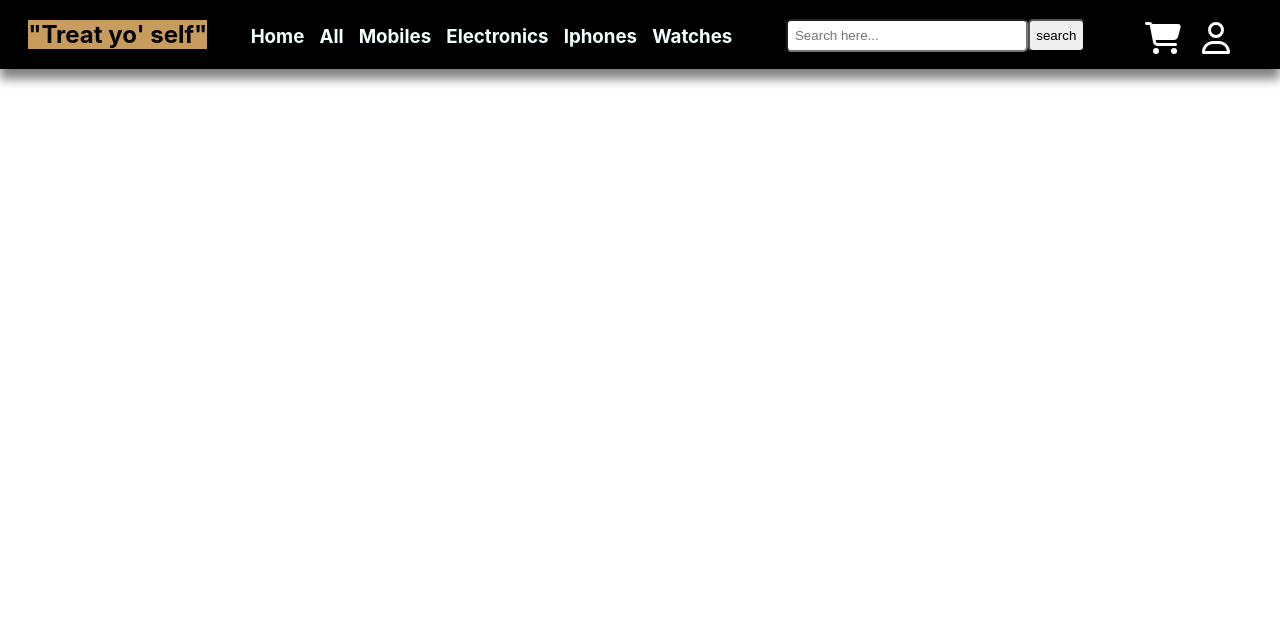
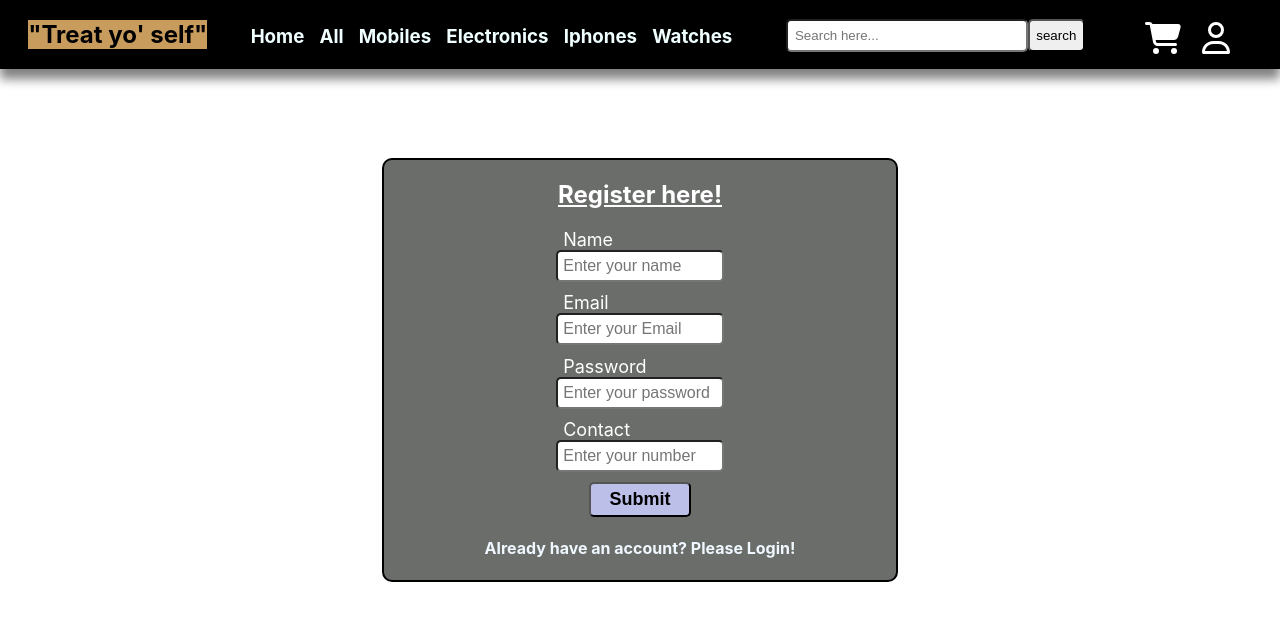
Before and after one commit to surajspider/Ecommerce_Project, a React (Create React App) app: page /register in a window 1280 px wide. Shown: the top 620 px of the page. Built offline with nearby package versions, Linux system fonts and the light colour scheme; no server answers.

Commit message:
login and register connected with db

```diff
--- a/package.json
+++ b/package.json
@@ -11,6 +11,7 @@
     "@testing-library/jest-dom": "^5.17.0",
     "@testing-library/react": "^13.4.0",
     "@testing-library/user-event": "^13.5.0",
+    "axios": "^1.6.1",
     "react": "^18.2.0",
     "react-dom": "^18.2.0",
     "react-router-dom": "^6.17.0",
--- a/src/Compo/Test2.js
+++ /dev/null
@@ -1,9 +0,0 @@
-import React from 'react'
-
-function Test2() {
-    return (
-        <div>Test2</div>
-    )
-}
-
-export default Test2
--- a/src/DataStore/DataStore.js
+++ b/src/DataStore/DataStore.js
@@ -6,7 +6,8 @@ export const storeData = createContext();
 function DataStore({ children }) {
     const [data, setData] = useState([]);
     const fetchfun = async () => {
-        const res = await fetch("https://ecommerce-ns6o.onrender.com/api/alldata");
+        const res = await fetch("https://ecommerce-ns6o.onrender.com/api/alldata"); //http://localhost:4500/api/alldata
+        //https://dazzling-raindrop-112b21.netlify.app/api/alldata
         const user = await res.json();
         setData(user);
     }
--- a/src/Navbar/NavbarCompo.js
+++ b/src/Navbar/NavbarCompo.js
@@ -1,11 +1,33 @@
 import { faUser } from '@fortawesome/free-regular-svg-icons'
 import { faCartShopping } from '@fortawesome/free-solid-svg-icons'
 import { FontAwesomeIcon } from '@fortawesome/react-fontawesome'
-import React, { useState } from 'react'
-import { NavLink } from 'react-router-dom'
+import axios from 'axios'
+import React, { useEffect, useState } from 'react'
+import { NavLink, useNavigate } from 'react-router-dom'
 
 function NavbarCompo() {
     const [showsubroute, setsubroute] = useState({ all: false, mobiles: false, electronics: false, iphone: false, watch: false, user: false });
+    const [loginout, setloginout] = useState(true);
+    const navi = useNavigate();
+    const token = localStorage.getItem("token");
+    const logoutfun = () => {
+        console.log("buttonpressed");
+        localStorage.removeItem("token");
+        setloginout(true);
+        navi("/");
+    }
+    useEffect(() => {
+        if (token) {
+            axios.get("https://ecommerce-ns6o.onrender.com/apis/auth", { headers: { "authorization": `Bearer ${token}` } }) //http://localhost:4500/apis/auth
+                .then((res) => {
+                    console.log(res.data.msg);
+                    if (res.data.msg === "User Authorized") {
+                        setloginout(false);
+                    }
+                })
+                .catch(err => console.log(err))
+        }
+    }, [token])
     return (
         <div>
             <div className='navbar'>
@@ -107,9 +129,19 @@ function NavbarCompo() {
                     <div onMouseEnter={() => setsubroute({ ...showsubroute, user: true })} onMouseLeave={() => setsubroute({ ...showsubroute, user: false })}>
                         <FontAwesomeIcon icon={faUser} size="2xl" className='usercolor' />
                         {showsubroute.user && (
-                            <div className='subroute_user'>
-                                <h4>Login</h4>
-                                <h4>Sign Up</h4>
+                            <div>
+                                {loginout && (
+                                    <div className='subroute_user'>
+                                        <NavLink className="login_navlink" to="/login"><h4>Login</h4></NavLink>
+                                        <NavLink className="login_navlink" to="/register"><h4>Register</h4></NavLink>
+                                    </div>
+                                )}
+                                {!loginout && (
+                                    <div className='subroute_user' id='logoutdiv'>
+                                        <h4>{ }</h4>
+                                        <NavLink className="login_navlink"><h4 onClick={() => logoutfun()}>Logout</h4></NavLink>
+                                    </div>
+                                )}
                             </div>
                         )}
                     </div>
--- /dev/null
+++ b/src/Register_Login/Login.js
@@ -0,0 +1,57 @@
+import axios from 'axios'
+import React, { useState } from 'react'
+import { NavLink, useNavigate } from 'react-router-dom'
+
+function Login() {
+    const [data, setData] = useState({
+        email: "",
+        pass: ""
+    })
+    const navi = useNavigate();
+    const handleInput = (event) => {
+        setData({ ...data, [event.target.name]: event.target.value })
+    }
+    const handleSubmit = (e) => {
+        e.preventDefault();
+        if ((!data.email.includes("@"))) {
+            alert("Enter valid email address!!")
+        }
+        else if (!data.pass.trim()) {
+            alert("Enter Password!")
+        }
+        else {
+            console.log(data);
+            axios.post("https://ecommerce-ns6o.onrender.com/apis/login", data) //http://localhost:4500/apis/login
+                .then((res) => {
+                    alert(res.data.msg);
+                    if (res.data.msg === "User Logged in Successfully!") {
+                        localStorage.setItem("token", res.data.token);
+                        navi("/");
+                    }
+                })
+                .catch(err => console.log(err));
+            setData({ uname: "", email: "", pass: "", contact: "" })
+        }
+    }
+    return (
+        <div className='registerpage'>
+            <div className='registerdiv'>
+                <h2 style={{ textDecoration: "underLine" }}>Login here!</h2>
+                <form>
+                    <div className='form-group'>
+                        <label htmlFor='email'>Email</label>
+                        <input type='email' name='email' id='email' placeholder='Enter your Email' value={data.email} onChange={handleInput} />
+                    </div>
+                    <div className='form-group'>
+                        <label htmlFor='pass'>Password</label>
+                        <input type='password' name='pass' id='pass' placeholder='Enter your password' value={data.pass} onChange={handleInput} />
+                    </div>
+                    <button className='reg_submit' onClick={handleSubmit}>Submit</button>
+                    <NavLink to="/register" className="navdeco"><h4>Not yet Registered? Please Register here!</h4></NavLink>
+                </form>
+            </div>
+        </div>
+    )
+}
+
+export default Login
--- /dev/null
+++ b/src/Register_Login/Register.js
@@ -0,0 +1,74 @@
+import axios from 'axios'
+import React, { useState } from 'react'
+import { NavLink, useNavigate } from 'react-router-dom'
+
+function Register() {
+    const [data, setData] = useState({
+        uname: "",
+        email: "",
+        pass: "",
+        contact: ""
+    })
+    const navi = useNavigate();
+    const handleInput = (event) => {
+        setData({ ...data, [event.target.name]: event.target.value })
+    }
+    const handleSubmit = (e) => {
+        e.preventDefault();
+        if (!data.uname.trim()) {
+            alert("Enter Name!\nIt is mandatory!!")
+        }
+        else if ((!data.email.includes("@"))) {
+            alert("Enter valid email address!!")
+        }
+        else if (!data.pass.trim()) {
+            alert("Enter Password!")
+        }
+        else if (!data.contact.trim()) {
+            alert("Enter Mobile Number");
+        }
+        else {
+            console.log(data);
+            axios.post("https://ecommerce-ns6o.onrender.com/apis/register", data) //http://localhost:4500/apis/register
+                .then((res) => {
+                    console.log(res.data);
+                    alert(res.data.msg);
+                    if (res.data.msg === "User Registered Successfully!") {
+                        localStorage.setItem("token", res.data.token);
+                        navi("/");
+                    }
+                })
+                .catch(err => console.log(err));
+            setData({ uname: "", email: "", pass: "", contact: "" })
+        }
+    }
+    return (
+        <div className='registerpage'>
+            <div className='registerdiv'>
+                <h2 style={{ textDecoration: "underLine" }}>Register here!</h2>
+                <form>
+                    <div className='form-group'>
+                        <label htmlFor='uname'>Name</label>
+                        <input type='text' name='uname' id='uname' placeholder='Enter your name' value={data.uname} onChange={handleInput} />
+                    </div>
+                    <div className='form-group'>
+                        <label htmlFor='email'>Email</label>
+                        <input type='email' name='email' id='email' placeholder='Enter your Email' value={data.email} onChange={handleInput} />
+                    </div>
+                    <div className='form-group'>
+                        <label htmlFor='pass'>Password</label>
+                        <input type='password' name='pass' id='pass' placeholder='Enter your password' value={data.pass} onChange={handleInput} />
+                    </div>
+                    <div className='form-group'>
+                        <label htmlFor='contact'>Contact</label>
+                        <input type='text' name='contact' id='contact' placeholder='Enter your number' value={data.contact} onChange={handleInput} />
+                    </div>
+                    <button className='reg_submit' onClick={handleSubmit}>Submit</button>
+                    <NavLink to="/login" className="navdeco"><h4>Already have an account? Please Login!</h4></NavLink>
+                </form>
+            </div>
+        </div>
+    )
+}
+
+export default Register
--- a/src/RouteCompo/RouteCompo.js
+++ b/src/RouteCompo/RouteCompo.js
@@ -7,9 +7,10 @@ import Electronics from '../Compo/Electronics'
 import Watches from '../Compo/Watches'
 import NavbarCompo from '../Navbar/NavbarCompo'
 import Iphone from '../Compo/Iphone'
-import Test2 from '../Compo/Test2'
 import DataStore from '../DataStore/DataStore'
 import ProductPage from '../Compo/ProductPage'
+import Register from '../Register_Login/Register'
+import Login from '../Register_Login/Login'
 
 function RouteCompo() {
     return (
@@ -18,13 +19,14 @@ function RouteCompo() {
             <DataStore>
                 <Routes>
                     <Route path="/" element={<Home />}></Route>
-                    <Route path="/test" element={<Test2 />}></Route>
                     <Route path="/all" element={<All />}></Route>
                     <Route path="/Mobiles" element={<Mobiles />}></Route>
                     <Route path='/electronics' element={<Electronics />}></Route>
                     <Route path='/iphone' element={<Iphone />}></Route>
                     <Route path='/watches' element={<Watches />}></Route>
                     <Route path="/product/:id" element={<ProductPage />}></Route>
+                    <Route path='/register' element={<Register />}></Route>
+                    <Route path="/login" element={<Login />}></Route>
                 </Routes>
             </DataStore>
         </div>
--- a/src/Style.css
+++ b/src/Style.css
@@ -66,7 +66,7 @@
 .subroute {
     /* background-color: whitesmoke; */
     position: fixed;
-    top: 10.7%;
+    top: 10%;
     width: 20%;
     display: flex;
     z-index: 2;
@@ -88,12 +88,17 @@
 
 .subroute_user {
     position: fixed;
-    top: 10.7%;
+    top: 9%;
     width: 8%;
     right: 1%;
     background-color: rgb(62, 60, 60);
     color: whitesmoke;
     z-index: 2;
+}
+
+.login_navlink {
+    text-decoration: none;
+    color: aliceblue;
 }
 
 /* Image Carousel */
@@ -104,14 +109,14 @@
     position: relative;
     margin-top: 10px;
     /* border: 2px solid red; */
-    height: 60vh;
+    height: 55vh;
 }
 
 .image-carousel img {
     width: 100%;
     height: 100%;
     /* You can adjust the maximum height as needed */
-    /* object-fit: cover; */
+    object-fit: cover;
 }
 
 .carousel-button {
@@ -318,3 +323,52 @@
     border-radius: 5px;
     cursor: pointer;
 }
+
+/* Register form */
+.registerpage {
+    margin-top: 7%;
+    color: white;
+}
+
+.registerdiv {
+    border: 2px solid black;
+    border-radius: 10px;
+    width: 40%;
+    margin: auto;
+    background-color: rgb(106, 109, 106);
+}
+
+.form-group {
+    margin-bottom: 2%;
+}
+
+.form-group label {
+    font-size: large;
+    font-weight: 400;
+    margin-left: 35%;
+    display: block;
+    text-align: left;
+}
+
+.form-group input {
+    width: 30%;
+    font-size: medium;
+    padding: 5px;
+    border-radius: 5px;
+    /* margin-left: 20%; */
+}
+
+.reg_submit {
+    padding: 5px;
+    font-size: large;
+    font-weight: bold;
+    width: 20%;
+    background-color: rgb(188, 192, 232);
+    border-radius: 5px;
+    cursor: pointer;
+}
+
+.navdeco {
+    text-decoration: none;
+    color: aliceblue;
+}
```
Also changed, not shown: 1 other file (tests, documents, lock files or other folders).
